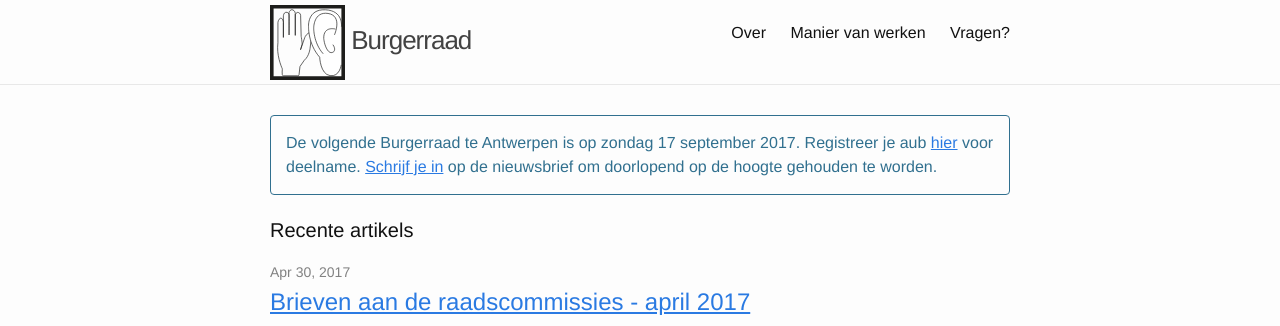
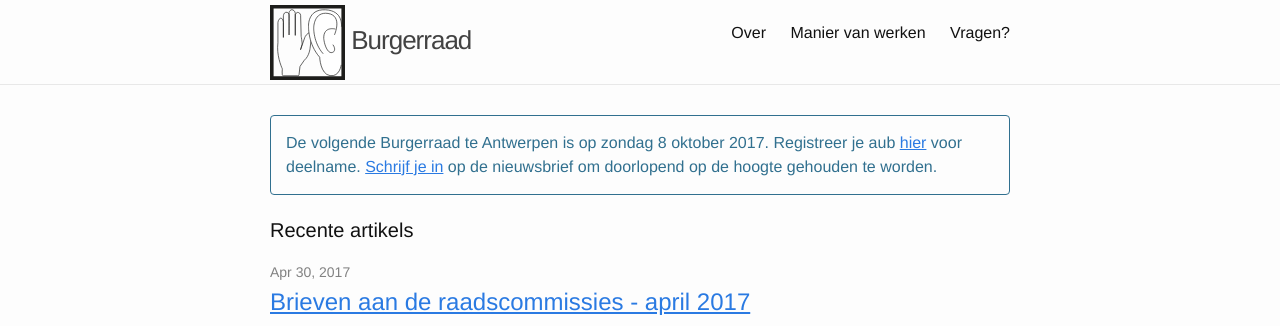
Before and after one commit to tgoorden/burgerraad, a Jekyll site: the page built from index.html, in a window 1280 px wide. Shown: the top 326 px of the page. Built offline with Jekyll 4.4.1, drawn with Linux system fonts in a browser that asks for light colours.

Commit message:
formulier en datum oktober

```diff
--- a/_includes/upcoming.html
+++ b/_includes/upcoming.html
@@ -1,5 +1,5 @@
 <div id="upcoming" class="alert alert-info">
-   De volgende Burgerraad te Antwerpen is op zondag 17 september 2017.
-   Registreer je aub <a href="https://docs.google.com/forms/d/e/1FAIpQLScFynPTRN9h4KgP2xIHIe_nIOwIncyxje2H9YcS8NxEEHUeGQ/viewform" target="_new">hier</a> voor deelname.
+   De volgende Burgerraad te Antwerpen is op zondag 8 oktober 2017.
+   Registreer je aub <a href="https://docs.google.com/forms/d/e/1FAIpQLScIFYx40NVQGz4enB2vCfZZM5Heuv9C8UwtDkNw5vImCKkqWA/viewform" target="_new">hier</a> voor deelname.
    <a href="/over/">Schrijf je in</a> op de nieuwsbrief om doorlopend op de hoogte gehouden te worden.
 </div>
```
